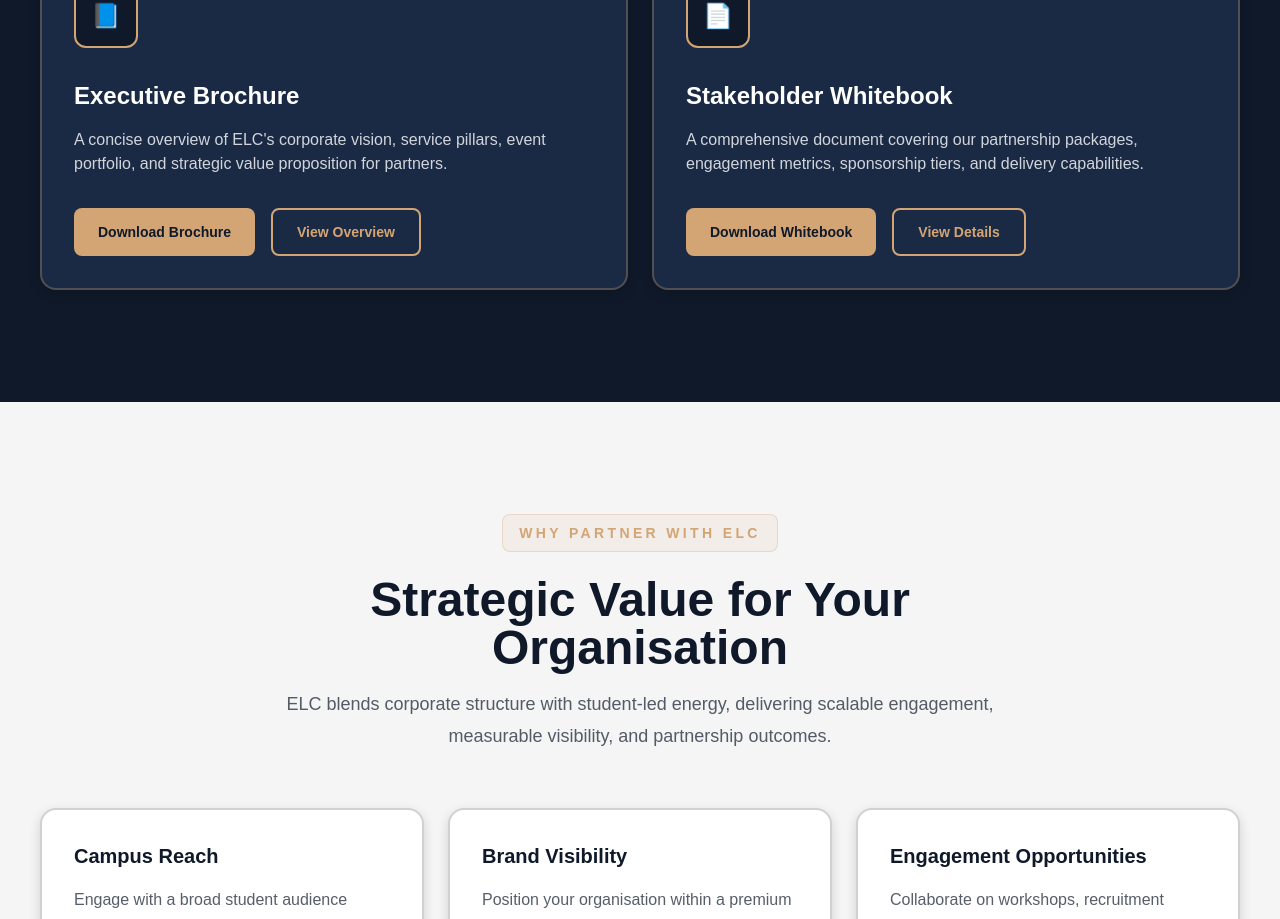
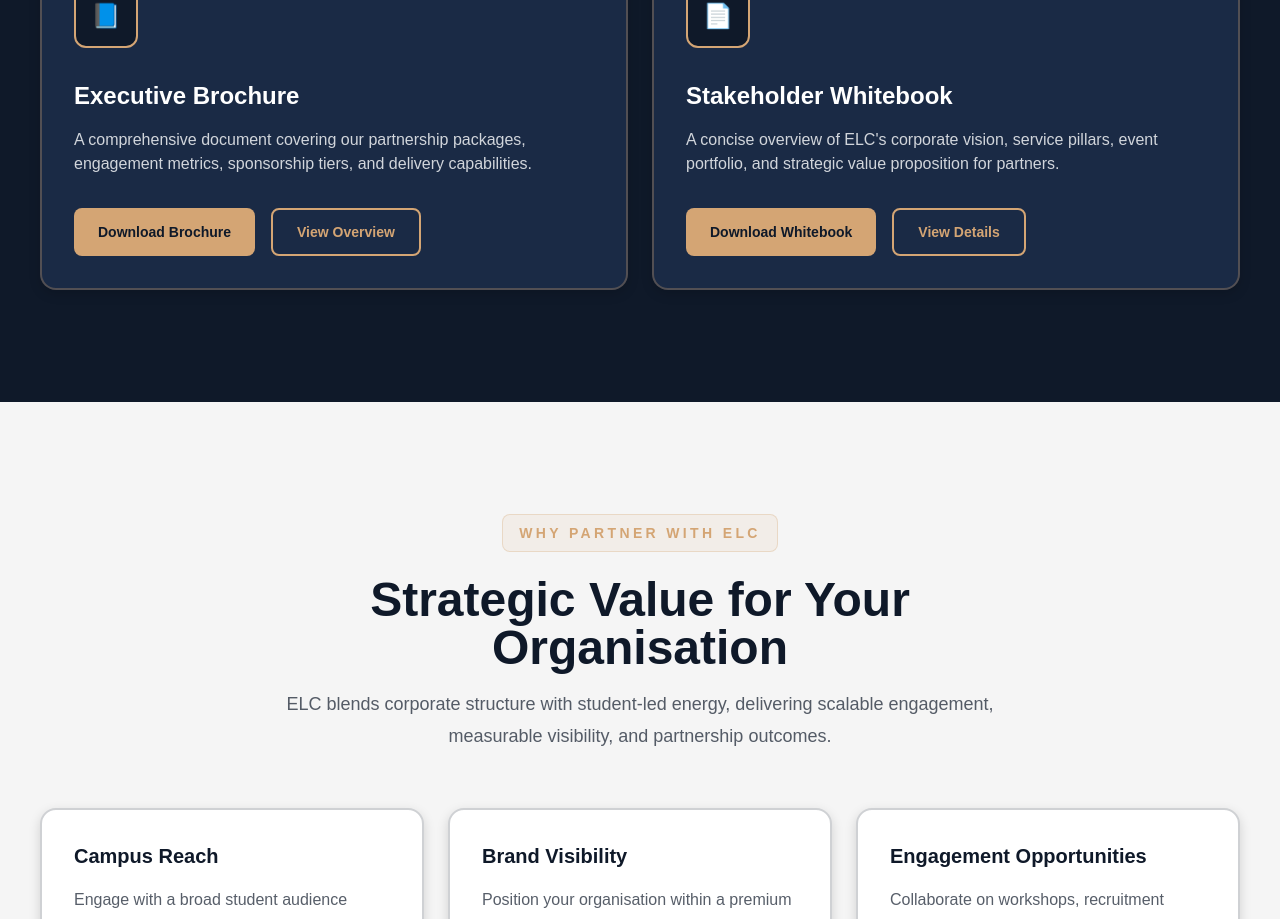
Before and after one commit to Rudrakshgupta22/ElCWEB, a React (Vite) app: page / in a window 1280 px wide. Shown: the part 10274-11193 px from the top of the page. Built offline with nearby package versions, Linux system fonts and the light colour scheme; the HTML template or start-up script is replaced by a standard one.

Commit message:
description chnages

```diff
--- a/src/components/MediaKit.jsx
+++ b/src/components/MediaKit.jsx
@@ -21,7 +21,7 @@ function MediaKit() {
             </div>
             <h3 className="mt-8 text-2xl font-bold text-white">Executive Brochure</h3>
             <p className="mt-4 text-gray-300">
-              A concise overview of ELC's corporate vision, service pillars, event portfolio, and strategic value proposition for partners.
+              A comprehensive document covering our partnership packages, engagement metrics, sponsorship tiers, and delivery capabilities.
             </p>
             <div className="mt-8 flex flex-col gap-4 sm:flex-row">
              <a
@@ -48,7 +48,7 @@ function MediaKit() {
             </div>
             <h3 className="mt-8 text-2xl font-bold text-white">Stakeholder Whitebook</h3>
             <p className="mt-4 text-gray-300">
-              A comprehensive document covering our partnership packages, engagement metrics, sponsorship tiers, and delivery capabilities.
+              A concise overview of ELC's corporate vision, service pillars, event portfolio, and strategic value proposition for partners.
             </p>
             <div className="mt-8 flex flex-col gap-4 sm:flex-row">
               <a
```
